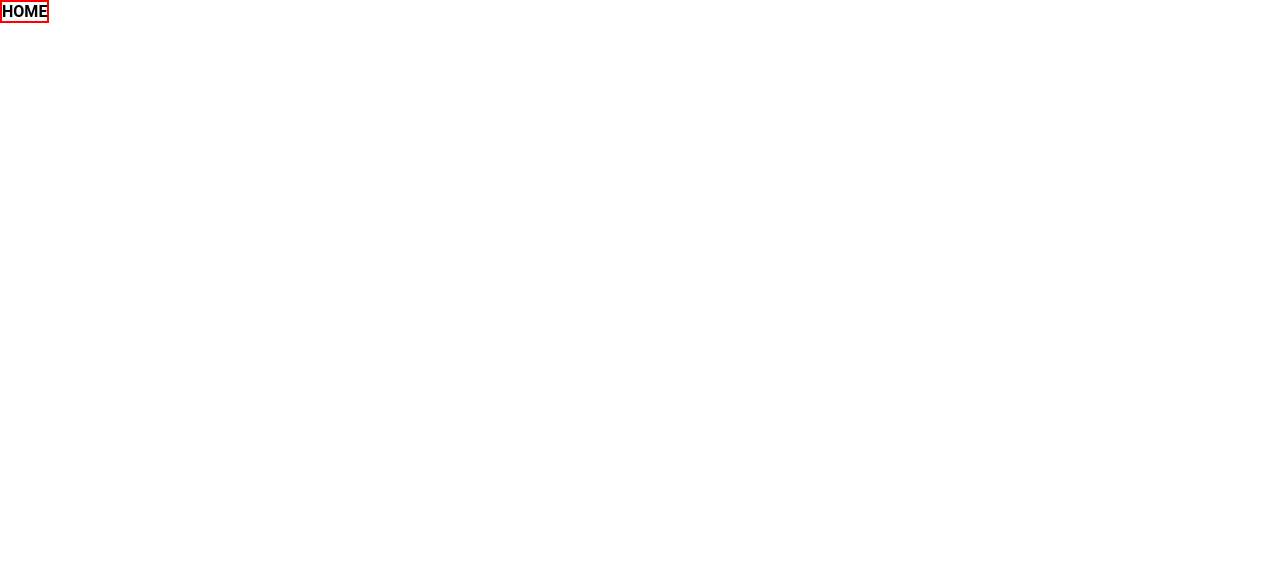
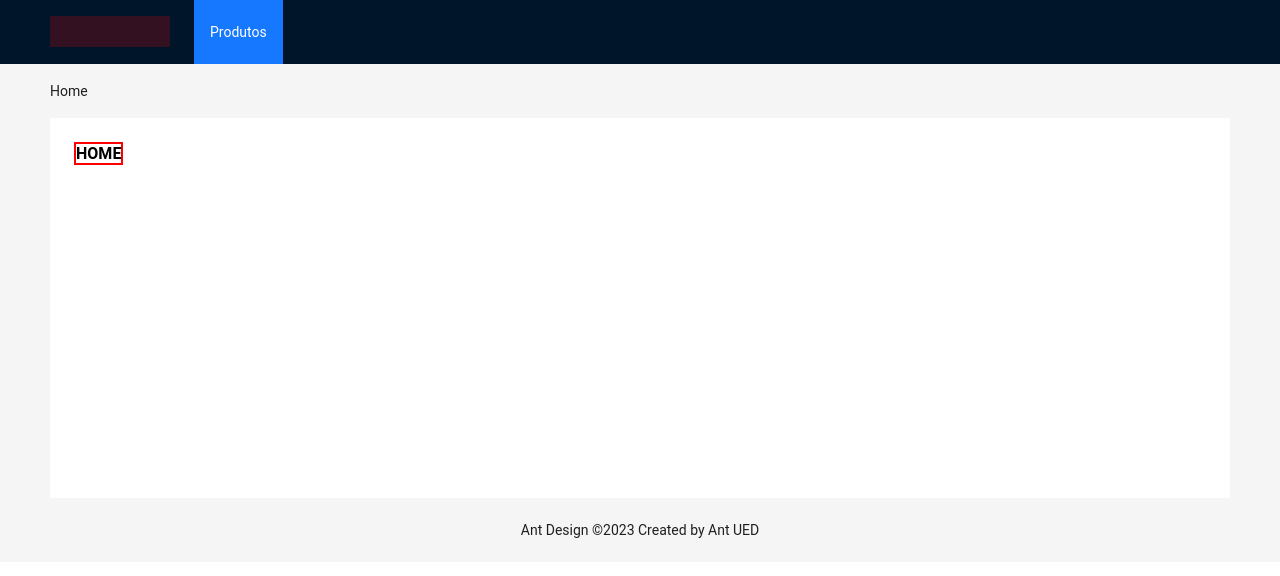
Before and after one commit to PLSR12/WpStore-WebApp, a React (Create React App) app: page / in a window 1280 px wide. Shown: the top 576 px of the page. Built offline with nearby package versions, Linux system fonts and the light colour scheme.

Commit message:
inittial commit

```diff
--- a/package.json
+++ b/package.json
@@ -10,6 +10,7 @@
     "@types/node": "^16.18.3",
     "@types/react": "^18.0.25",
     "@types/react-dom": "^18.0.9",
+    "antd": "^5.3.1",
     "react": "^18.2.0",
     "react-dom": "^18.2.0",
     "react-router-dom": "^6.4.3",
--- /dev/null
+++ b/src/Templates/Layout.tsx
@@ -0,0 +1,39 @@
+import { Layout, theme } from 'antd'
+import Breadcrumbs from 'components/Breadcrumb'
+import { Menu } from 'components/Menu'
+import React from 'react'
+import { Outlet } from 'react-router-dom'
+
+const { Header, Content, Footer } = Layout
+
+export const LayoutApp: React.FC = () => {
+  const {
+    token: { colorBgContainer },
+  } = theme.useToken()
+
+  return (
+    <Layout>
+      <Header style={{ position: 'sticky', top: 0, zIndex: 1, width: '100%' }}>
+        <div
+          style={{
+            float: 'left',
+            width: 120,
+            height: 31,
+            margin: '16px 24px 16px 0',
+            background: 'rgba(255, 0, 0, 0.2)',
+          }}
+        />
+        <Menu />
+      </Header>
+      <Content className="site-layout" style={{ padding: '0 50px' }}>
+        <Breadcrumbs />
+
+        <div style={{ padding: 24, minHeight: 380, background: colorBgContainer }}>
+          {' '}
+          <Outlet />
+        </div>
+      </Content>
+      <Footer style={{ textAlign: 'center' }}>Ant Design ©2023 Created by Ant UED</Footer>
+    </Layout>
+  )
+}
--- /dev/null
+++ b/src/components/Breadcrumb/index.tsx
@@ -0,0 +1,36 @@
+import { Breadcrumb } from 'antd'
+import { Params, useMatches } from 'react-router-dom'
+
+type matchTypes = {
+  id: string
+  pathname: string
+  params: Params<string>
+  data: unknown
+  handle: any
+}
+
+export default function Breadcrumbs() {
+  const matches: Array<matchTypes> = useMatches()
+
+  const crumbs = matches
+    .filter((match: any) => {
+      if (match.handle && match.handle.crumb) {
+        return true
+      }
+
+      return false
+    })
+    .map((match: any) => {
+      if (match.handle && match.handle.crumb) {
+        return match.handle.crumb()
+      }
+    })
+
+  return (
+    <Breadcrumb style={{ margin: '16px 0' }}>
+      {crumbs.map((crumb, index) => (
+        <Breadcrumb.Item key={index}>{crumb}</Breadcrumb.Item>
+      ))}
+    </Breadcrumb>
+  )
+}
--- /dev/null
+++ b/src/components/Menu/index.tsx
@@ -0,0 +1,12 @@
+import { Menu as MenuAntd } from 'antd'
+
+export const Menu: React.FC = () => {
+  return (
+    <MenuAntd
+      theme="dark"
+      mode="horizontal"
+      defaultSelectedKeys={['1']}
+      items={[{ key: '1', label: 'Produtos' }]}
+    />
+  )
+}
--- a/src/routes/index.tsx
+++ b/src/routes/index.tsx
@@ -1,10 +1,19 @@
-import { Route, Routes as RoutesWrapper } from 'react-router-dom'
-import * as Pages from '../pages'
+import * as Pages from 'pages'
+import { createBrowserRouter, createRoutesFromElements, Route } from 'react-router-dom'
+import { LayoutApp } from 'Templates/Layout'
 
-export default function Routes() {
-  return (
-    <RoutesWrapper>
-      <Route path="/" element={<Pages.Home />} />
-    </RoutesWrapper>
+export const Router = createBrowserRouter(
+  createRoutesFromElements(
+    <Route path="/" element={<LayoutApp />}>
+      <Route
+        path="/"
+        element={<Pages.Home />}
+        handle={{
+          crumb: () => 'Home',
+        }}
+      />
+
+      <Route path="*" element={<div>Not Found</div>} />
+    </Route>
   )
-}
+)
```
Also changed, not shown: src/App.tsx (+6 -6 lines), src/index.tsx (+5 -3 lines), 1 other file (tests, documents, lock files or other folders).
